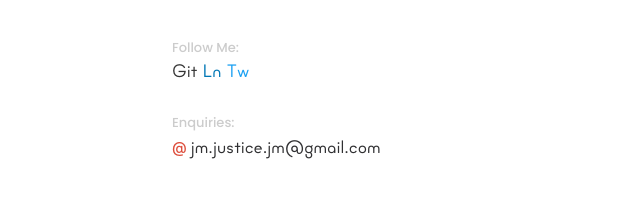
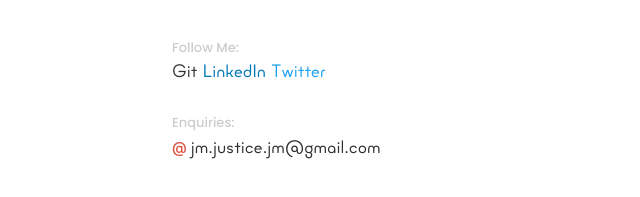
Before and after one commit to Justice-Mensah/portfolio, a plain HTML site: page index.html in a window 1280 px wide. Shown: the part 2933-3130 px from the top of the page, 498-1138 px from the left. Drawn offline with Linux system fonts and the light colour scheme.

Commit message:
Update index.html

```diff
--- a/index.html
+++ b/index.html
@@ -203,8 +203,8 @@
                 <h5 class="foot-head">Follow Me:</h5>
                 <p class="copyright" id="abt">
                     <a style="color: #333;" href="https://github.com/Justice-Mensah" target="_blank">Git</a>
-                    <a style="color: #0077b5;" href="https://www.linkedin.com/in/justice-mensah-6913221b0/" target="_blank">Ln</a>
-                    <a style="color: #1da1f2;" href="https://twitter.com/JMENS85675104" target="_blank">Tw</a>
+                    <a style="color: #0077b5;" href="https://www.linkedin.com/in/justice-mensah-6913221b0/" target="_blank">LinkedIn</a>
+                    <a style="color: #1da1f2;" href="https://twitter.com/JMENS85675104" target="_blank">Twitter</a>
                     <!-- <a style="color: #833ab4;" href="https://www.instagram.com/brefogyamera/" target="_blank">In</a> -->
                 </p>
                 <h5 class="foot-head">Enquiries:</h5>
```
